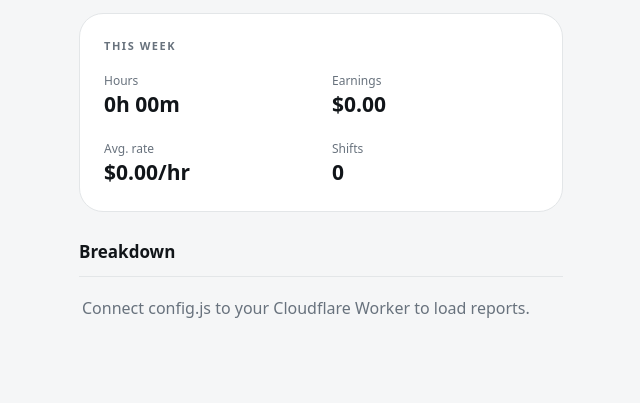
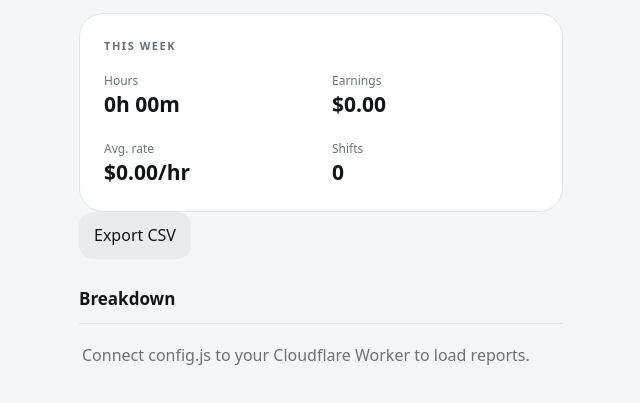
Before and after one commit to aguilar996/WorkClock, a plain HTML site: page reports.html in a window 1280 px wide. Shown: the part 139-542 px from the top of the page, without its empty margins (319-959 px from the left). Drawn offline with Linux system fonts and the light colour scheme; no server answers.

Commit message:
Update reports.html

```diff
--- a/reports.html
+++ b/reports.html
@@ -4,5 +4,9 @@
 <header><a class="back" href="index.html">← Clock</a><h1>Reports</h1><span></span></header>
 <div class="tabs" role="tablist"><button data-period="day">Day</button><button data-period="week" class="active">Week</button><button data-period="month">Month</button><button data-period="year">Year</button></div>
 <section class="card report-summary"><div class="label" id="periodTitle">THIS WEEK</div><div class="summary-grid"><div><span>Hours</span><strong id="reportHours">0h 00m</strong></div><div><span>Earnings</span><strong id="reportPay">$0.00</strong></div><div><span>Avg. rate</span><strong id="avgRate">$0.00/hr</strong></div><div><span>Shifts</span><strong id="shiftCount">0</strong></div></div></section>
-<section class="section"><div class="section-head"><h2>Breakdown</h2></div><div id="breakdown" class="list"><div class="empty">No data yet.</div></div></section>
+<button id="exportCsvBtn" class="secondary">
+  Export CSV
+</button>
+  <section class="section"><div class="section-head"><h2>Breakdown</h2></div><div id="breakdown" class="list"><div class="empty">No data yet.</div></div></section>
+
 </main><script src="config.js"></script><script src="reports.js"></script></body></html>
```
